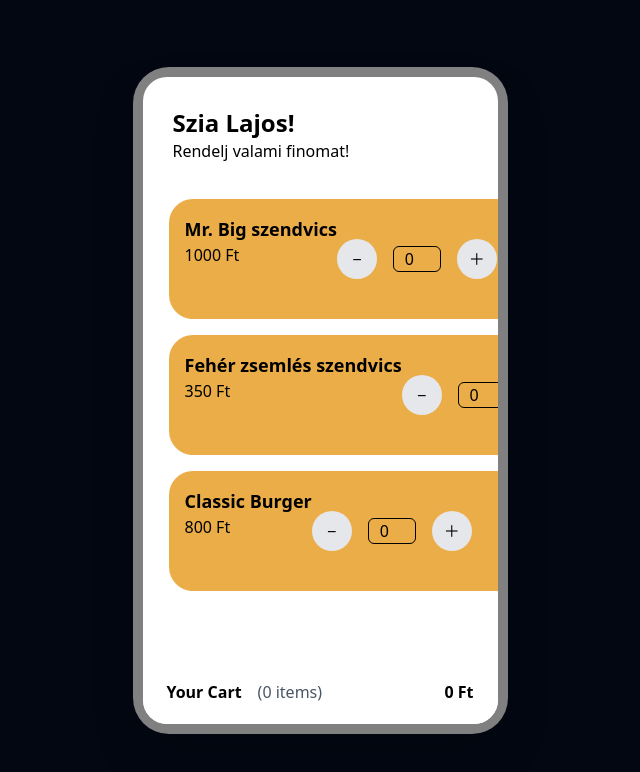
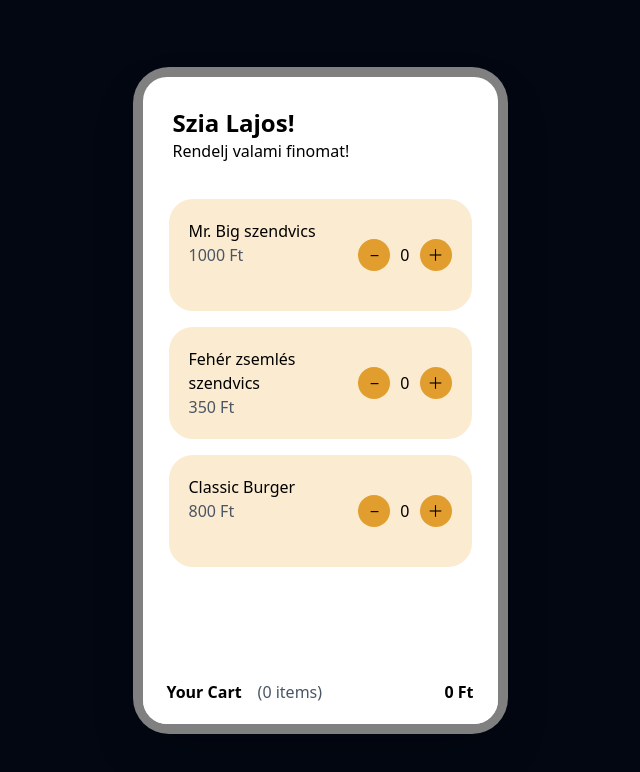
Before and after one commit to Jedlik202513A/Projektnap_JedlikBufe, a Nuxt app in the folder frontend/: page /menu in a window 1280 px wide. Shown: the top 772 px of the page, without its empty margins (320-960 px from the left). Built offline with nearby package versions, Linux system fonts and the light colour scheme.

Commit message:
feat: update menu API integration and enhance FoodCard component functionality

```diff
--- a/frontend/app/components/FoodCard.vue
+++ b/frontend/app/components/FoodCard.vue
@@ -8,36 +8,33 @@ const props = defineProps<{
 
 const cartStore = useCartStore()
 
-const quantity = ref(0)
+const cart = computed(() => cartStore.getItems)
 
-const AddToCart = (item: Item, quantity: number)=>{
-    cartStore.addItem(item, quantity)
-    console.log(cartStore.getItems)
-}
+const quantity = computed(() => {
+    const item = cart.value.find((i) => i.item.id === props.item.id)
+    return item ? item.quantity : 0
+})
 
 const addQuantity = () => {
-    if (quantity.value < props.item.stock) {
-        quantity.value++
-    }
+    cartStore.addOneToItem(props.item)
 }
 
 const subtractQuantity = () => {
-    if (quantity.value > 0) {
-        quantity.value--
-    }
+    cartStore.removeOneFromItem(props.item.id)
 }
 </script>
 <template>
-
-    <div class="h-30 p-4 rounded-3xl w-full md:w-md lg:w-md flex bg-orange-400">
-        <div >
-            <h1 class="font-bold text-lg text-center">{{ item.name }}</h1>
-            <p>{{ item.price }} Ft</p>
+    <div class="flex justify-between gap-5 p-5 rounded-3xl bg-orange-100">
+        <div>
+            <h1 class="font-medium">{{ item.name }}</h1>
+            <p class="text-gray-600">{{ item.price }} Ft</p>
         </div>
-        <div class="flex flex-col md:flex-row items-center space-y-4 md:space-y-0 md:space-x-4">
-            <button class="w-10 h-10 bg-gray-200 rounded-full flex items-center justify-center cursor-pointer" @click="subtractQuantity()">&#8722;</button>
-            <input type="number" v-model="quantity" class="w-12 text-center border rounded-md" min="0" :max="item.stock"/>
-            <button class="w-10 h-10 bg-gray-200 rounded-full flex items-center justify-center cursor-pointer" @click="addQuantity()">&#65291;</button>
+        <div class="flex items-center gap-2.5">
+            <button class="size-8 rounded-full flex items-center justify-center cursor-pointer bg-orange-500" @click="subtractQuantity()">&#8722;</button>
+            <span>
+                {{ quantity }}
+            </span>
+            <button class="size-8 rounded-full flex items-center justify-center cursor-pointer bg-orange-500" @click="addQuantity()">&#65291;</button>
         </div>
     </div>
   </template>
--- a/frontend/app/composables/useMenuApi.ts
+++ b/frontend/app/composables/useMenuApi.ts
@@ -10,5 +10,11 @@ export const useMenuApi = () => {
         })
     }
 
-    return { getMenu }
+    const getMenuByCategory = (categoryId: string) => {
+        return $fetch<Item[]>(`${API_BASE_URL}/items/${categoryId}`, {
+            method: "GET",
+        })
+    }
+
+    return { getMenu, getMenuByCategory }
 };
--- a/frontend/app/pages/menu/[category].vue
+++ b/frontend/app/pages/menu/[category].vue
@@ -1,17 +1,42 @@
 <script setup lang="ts">
+import type { Item } from '~/types/Item'
+
 definePageMeta({
     layout: 'mobil',
 })
 
 const route = useRoute()
 const { category } = route.params as { category: string }
+const { getMenuByCategory } = useMenuApi()
 
+const menuItems = ref<Item[]>([])
 
+const loadMenu = async () => {
+    try {
+        const response = await getMenuByCategory(category as string)
+        menuItems.value = response || [];
+    } catch (error) {
+        console.error("Error loading menu:", error)
+    }
+}
+
+onMounted(() => {
+    loadMenu()
+})
 </script>
 
 <template>
-    <div>
-        {{ category }}
+    <div class="flex flex-col gap-5 p-2.5">
+        <NuxtLink to="/menu" class="flex items-center text-blue-500 hover:underline">
+            Go Back
+        </NuxtLink>
+        <div>
+            <h1 class="text-xl font-bold">{{ menuItems[0]?.category_id.name }}</h1>
+        </div>
+        <div class="grid grid-cols-1 gap-4 rounded-lg md:grid-rows-2 lg:grid-rows-3 ">
+            <FoodCard v-for="item in menuItems" :key="item.id" :item="item"/>
+            <Cart/>
+        </div>
     </div>
 </template>
 
--- a/frontend/app/stores/cart.ts
+++ b/frontend/app/stores/cart.ts
@@ -34,14 +34,20 @@ export const useCartStore = defineStore('cart', {
                 this.removeItem(itemId)
             }
         },
-        addOneToItem: function (itemId: string) {
-            const item = this.items.find(i => i.item.id === itemId)
-            if (item) {
-                item.quantity += 1
+        addOneToItem: function (item: Item) {
+            const existingItem = this.items.find(i => i.item.id === item.id)
+            if (existingItem) {
+                existingItem.quantity += 1
+            } else {
+                this.items.push({ item, quantity: 1 })
             }
         },
     },
     getters: {
-        getItems: (state) => state.items
+        getItems: (state) => state.items,
+        getItemById: (state) => (itemId: string) => {
+            const item = state.items.find(i => i.item.id === itemId)
+            return item ? item.item : null
+        }
     }
 })
--- a/frontend/app/types/Item.ts
+++ b/frontend/app/types/Item.ts
@@ -3,7 +3,7 @@ import type { Category } from "./Category";
 export interface Item {
     id: string;
     name: string;
-    category: Category;
+    category_id: Category;
     price: number;
     stock: number;
 }
```
Also changed, not shown: 1 other file (tests, documents, lock files or other folders).
